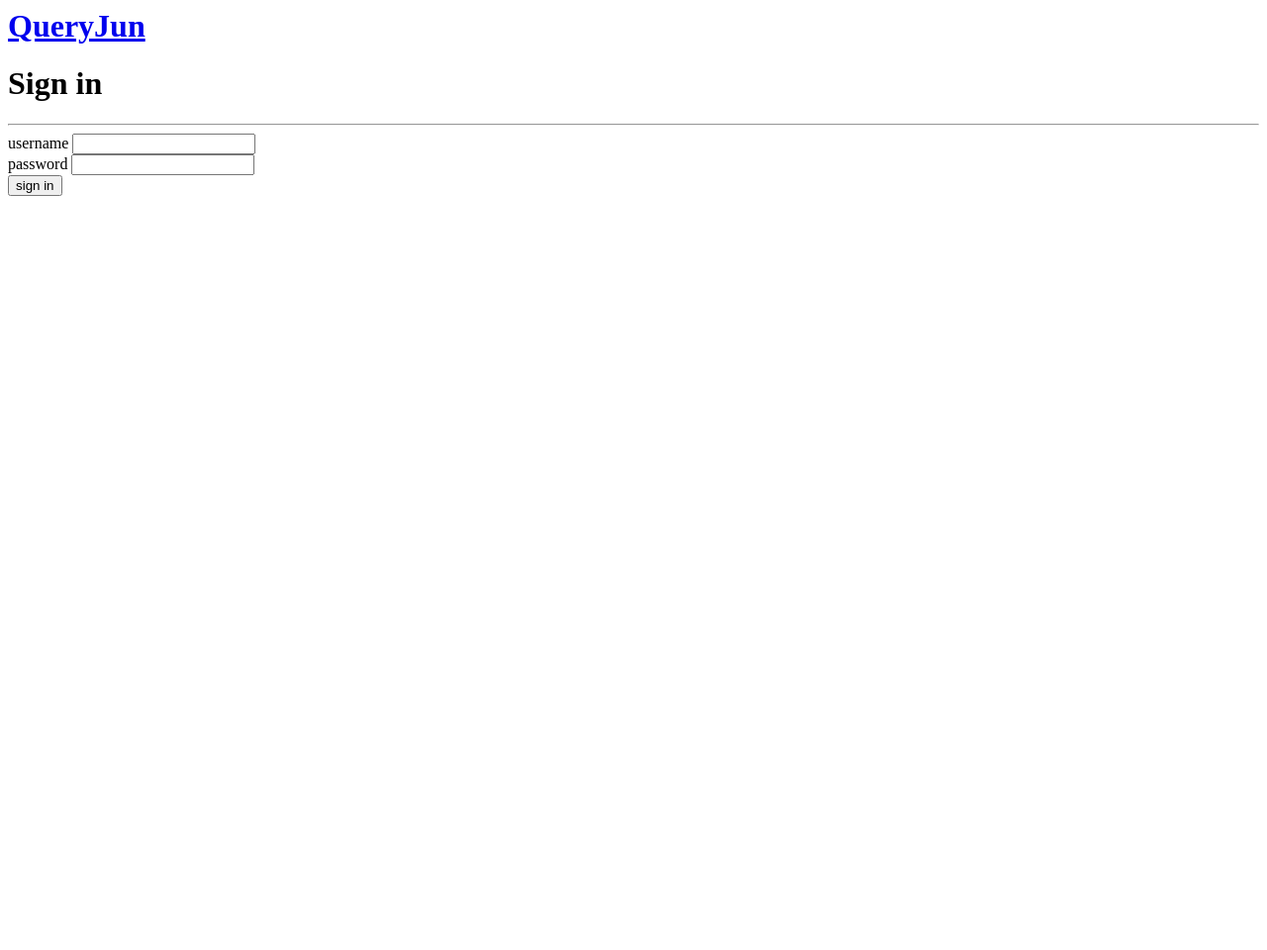
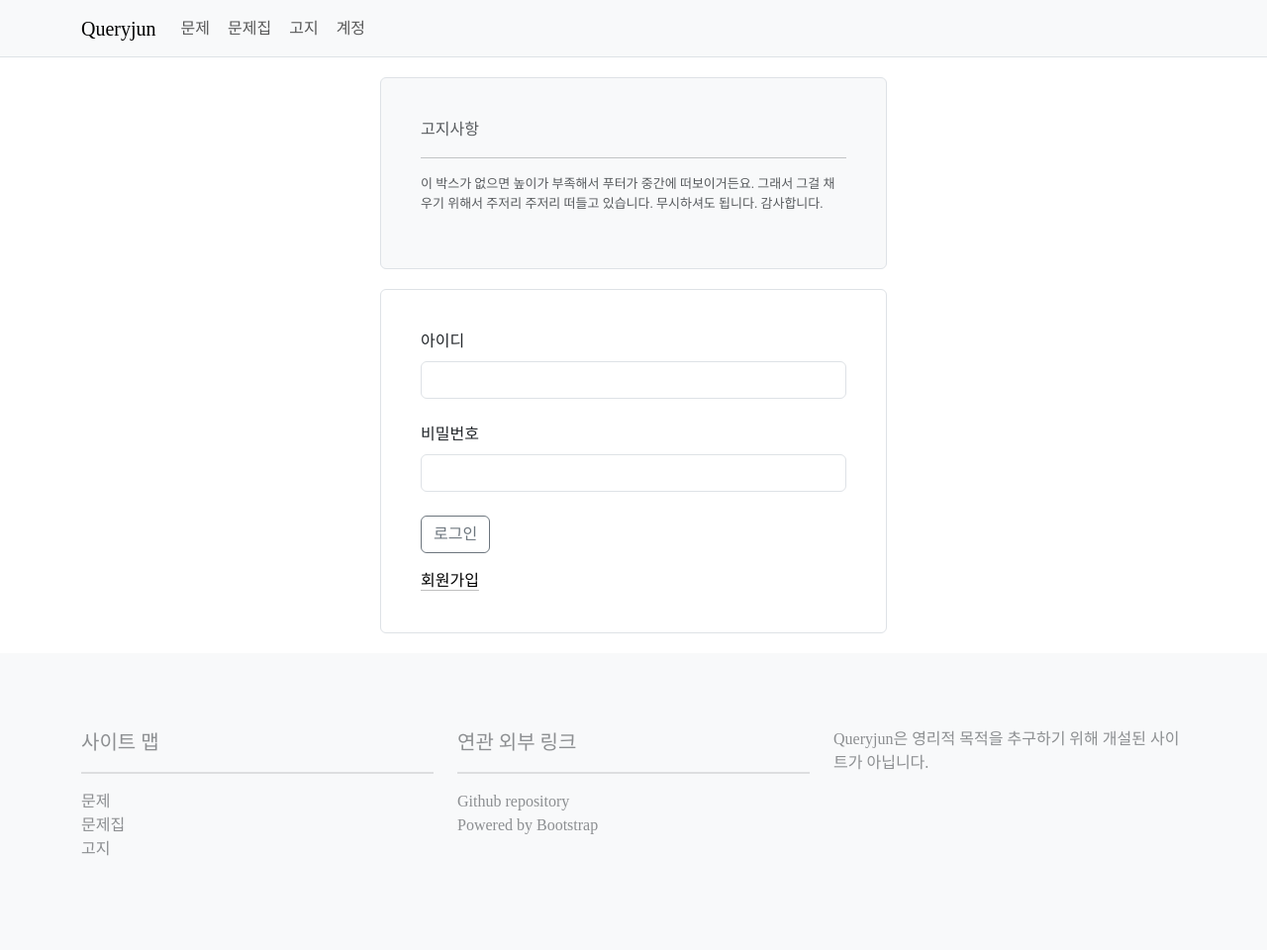
Before and after one commit to armedHeistKino/queryjun, a Django app: template queryjun/member/templates/sign_in.html in a window 1280 px wide. Shown: the whole page at 99% size. Before the commit the page ends 198 px from the top, so only its background shows below. Run offline with Django 5.2, Linux system fonts and the light colour scheme; the template is opened without the code that fills it, so the values that code supplies are empty; some web fonts are replaced.

Commit message:
design: Integrate Boostrap for prettier look

```diff
--- a/queryjun/member/templates/sign_in.html
+++ b/queryjun/member/templates/sign_in.html
@@ -1,25 +1,35 @@
 <html>
+    <head>
+        {% include 'head.html' %}
+    </head>
     <body>
-        <h1><a href="{% url 'main:main' %}">QueryJun</a></h1>
-        <h1>Sign in</h1>
+        {% include 'nav_bar_head.html' %}
+        <div class="container-fluid position-relative">
+            <div class="blank-area"></div>
+            <div class="container border border-1 rounded-2 bs-secondary-bg bg-body-tertiary" style="padding: 40px; width: 40vw; min-width: 400px;">
+                <p class="text-body-secondary">고지사항</p>
                 <hr>
-        {% if not user.is_authenticated %}
-        <form action="{% url 'member:sign-in' %}" method="post">
+                <p class="text-body-secondary" style="font-size: 13;">이 박스가 없으면 높이가 부족해서 푸터가 중간에 떠보이거든요. 그래서 그걸 채우기 위해서 주저리 주저리 떠들고 있습니다. 무시하셔도 됩니다. 감사합니다.</p>
+            </div>
+            <div class="blank-area"></div>
+            <div class="container border border-1 rounded-2" style="padding: 40px; width: 40vw; min-width: 400px;">
+                <form action="{% url 'member:sign-in' %}" method="POST">
                 {% csrf_token %}
                 {% include "form_errors.html" %}
-            <label for="login_name">username</label>
-            <input type="text" name="username" id="username"></input>
+                    <label class="form-label" for="username">아이디</label>
+                    <input class="form-control" type="text" name="username"></input>
                     <br>
-            <label for="password">password</label>
-            <input type="password" name="password" id="password"></input>
+                    <label class="form-label" for="username">비밀번호</label>
+                    <input class="form-control" type="password" name="password"></input>
                     <br>
-            <input type="submit" value="sign in">
+                    <input class="btn btn-outline-secondary" type="submit" value="로그인"></input>
                 </form>
-        {% else %}
-        <form action="{% url 'member:sign-out' %}">
-            {% csrf_token %}
-            <button>sign out</button>
-        </form>
-        {% endif %}
+                    <div>
+                        <a class="link-body-emphasis link-offset-2 link-underline-opacity-25 link-underline-opacity-25-hover" href="{% url 'member:sign-up' %}" method="GET">회원가입</a>
+                    </div>
+            </div>
+            <div class="blank-area"></div>
+        </div>
+        {% include 'nav_bar_foot.html' %}
     </body>
 </html>
```
Lines whose indentation alone changed are shown as unchanged.
